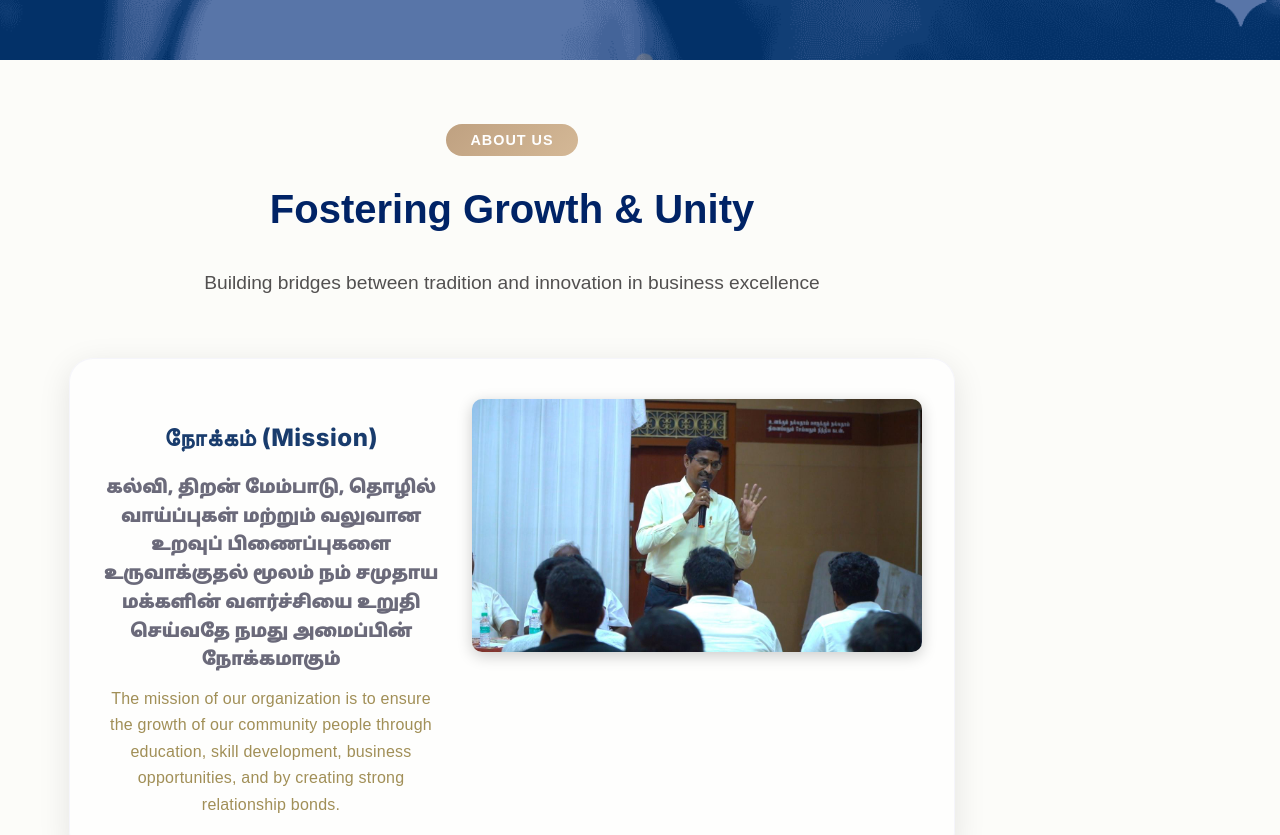
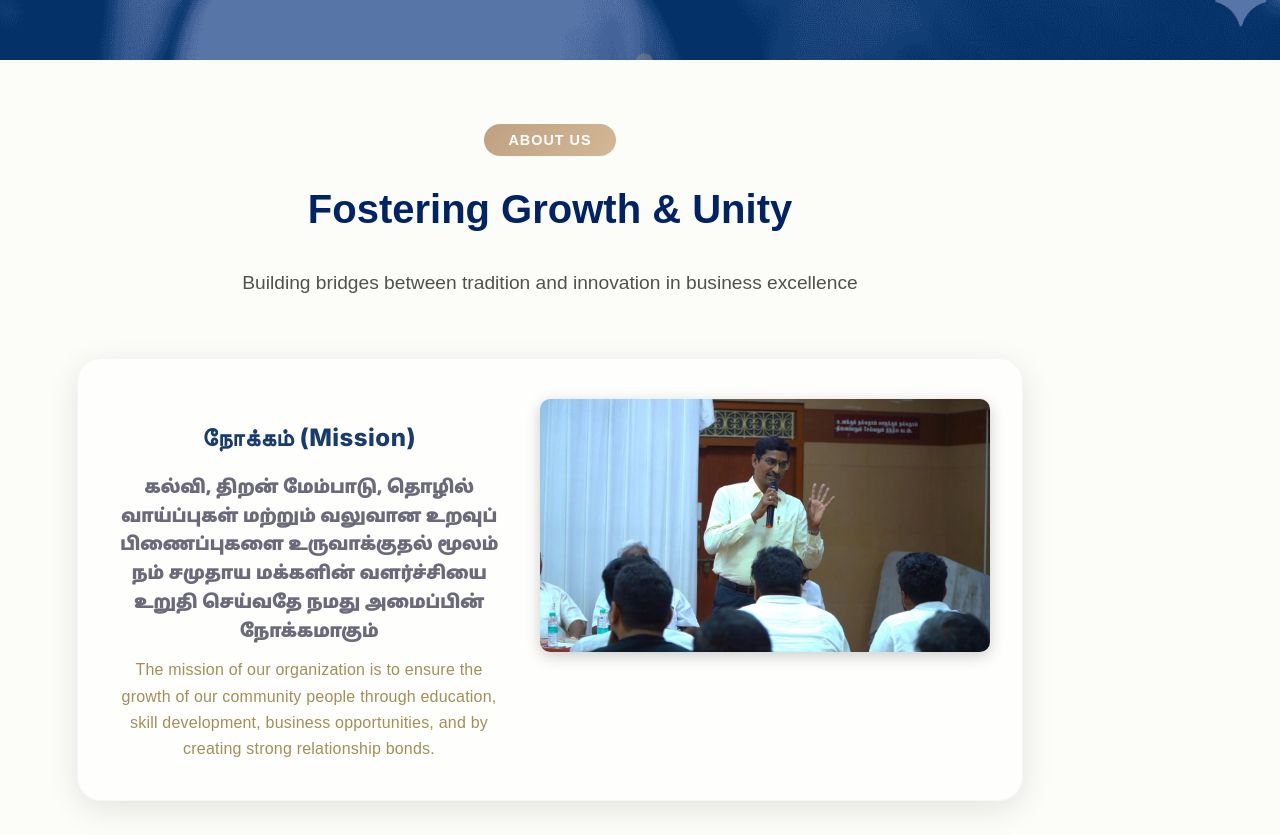
Before and after one commit to prem-ramamoorthy/businessConnect, a React (Vite) app: page / in a window 1280 px wide. Shown: the part 780-1615 px from the top of the page. Built offline with nearby package versions, Linux system fonts and the light colour scheme.

Commit message:
Small changes

```diff
--- a/src/MainPage/About/AboutStyle.css
+++ b/src/MainPage/About/AboutStyle.css
@@ -141,7 +141,3 @@
         margin: 2rem 2rem;
     }
 }
-
-.about .container{
-    max-width: 80%;
-}
```
